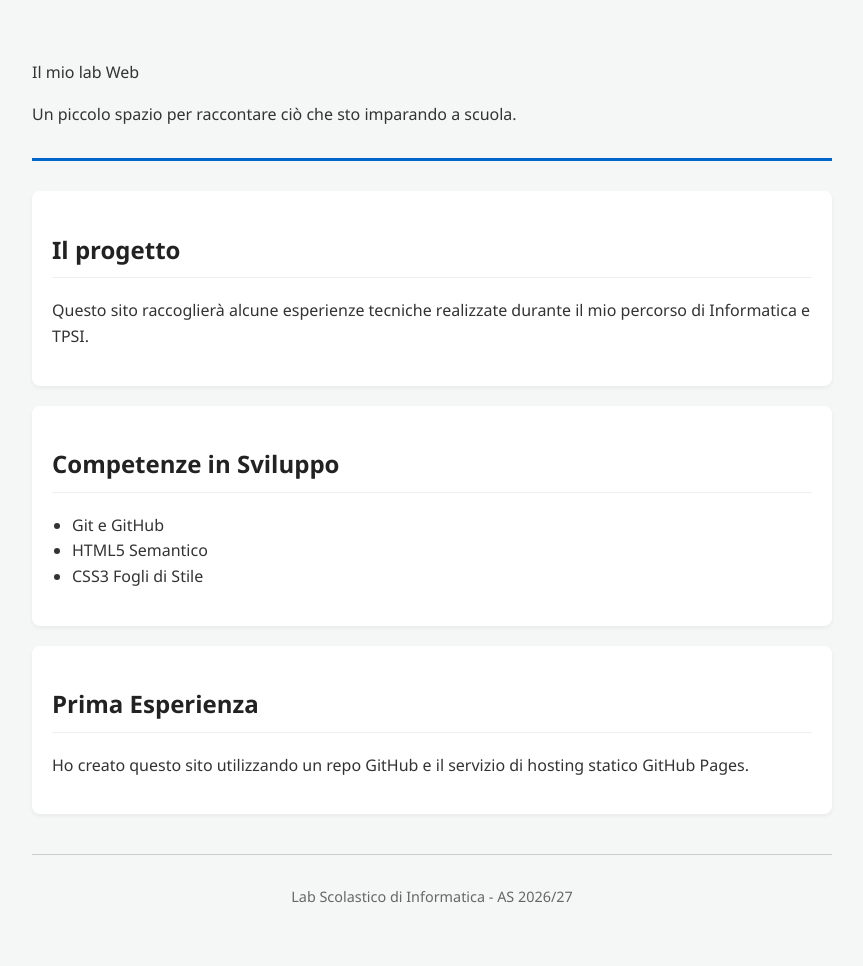
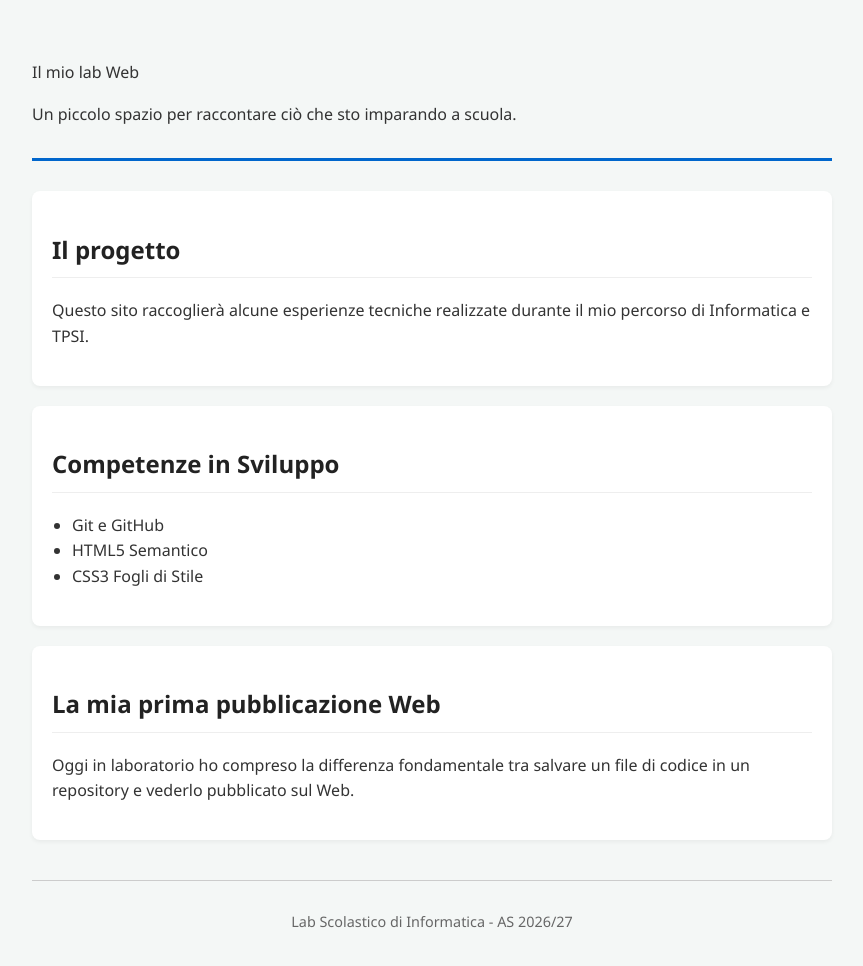
Before and after one commit to bazzani25329/bazzani25329.github.io, a plain HTML site: page index.html in a window 1280 px wide. Shown: the whole page, without its empty margins (208-1071 px from the left). Drawn offline with Linux system fonts and the light colour scheme.

Commit message:
Update index.html
aggiorna testo della home page

```diff
--- a/index.html
+++ b/index.html
@@ -32,14 +32,14 @@
         <li>CSS3 Fogli di Stile</li>
       </ul>
     </section>
+<section>
+    <h2>La mia prima pubblicazione Web</h2>
+    <p>
+        Oggi in laboratorio ho compreso la differenza fondamentale tra
+        salvare un file di codice in un repository e vederlo pubblicato sul Web.
+    </p>
+</section>
 
-    <section>
-      <h2>Prima Esperienza</h2>
-      <p>
-        Ho creato questo sito utilizzando un repo GitHub
-        e il servizio di hosting statico GitHub Pages.
-      </p>
-    </section>
   </main>
 
   <footer>
```
